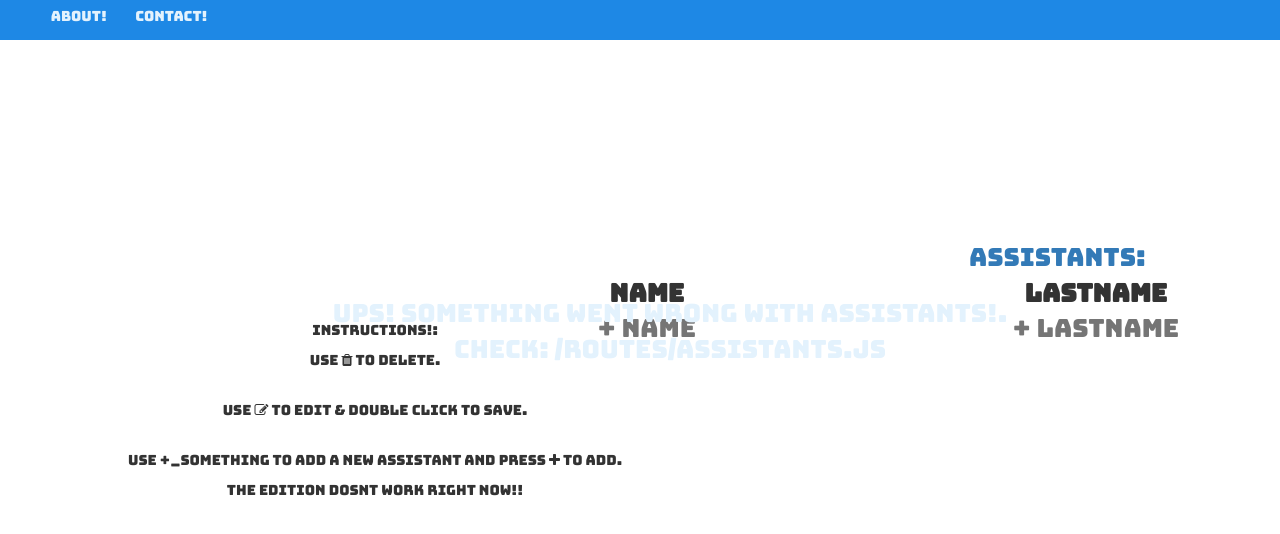
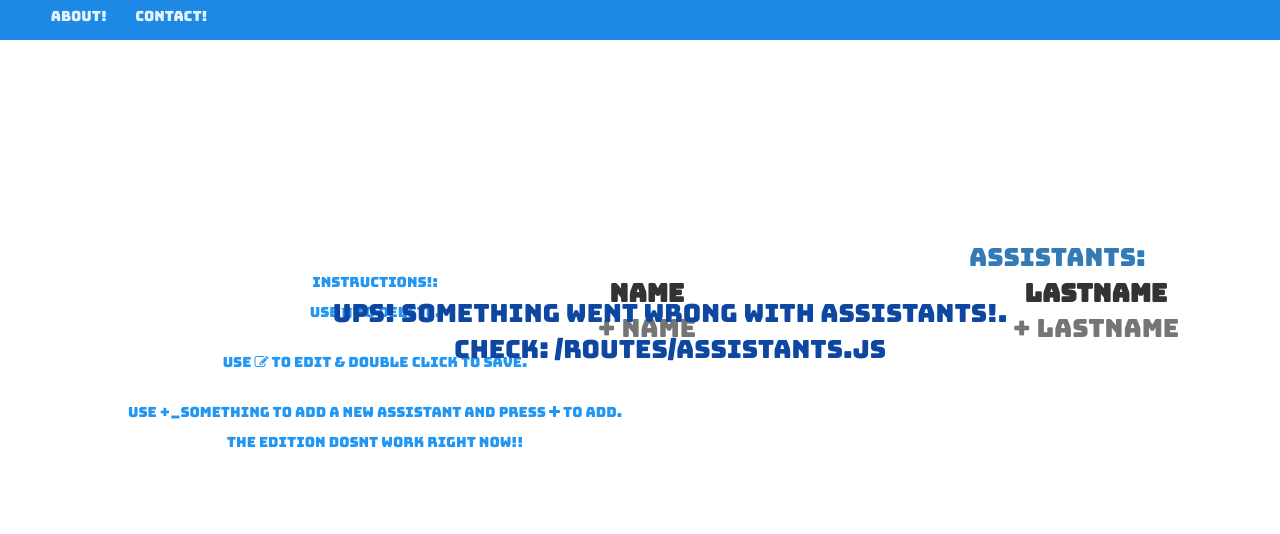
Before and after one commit to ixshel/coding101, a website: page public/index.html in a window 1280 px wide. Shown: the top 534 px of the page. Drawn offline with nearby package versions, Linux system fonts and the light colour scheme; no server answers.

Commit message:
More styles

```diff
--- a/public/styles/styles.css
+++ b/public/styles/styles.css
@@ -80,16 +80,21 @@
     text-align: center;
 }
 .info{
+    color: #2196f3;
     text-align: center;
     position: absolute;
     left: 10%;
-    top: 40%;
+    top: 34%;
 }
 .noassistants {
-    color: #e3f2fd;
+    color: #0d47a1;
     text-align: center;
     position: absolute;
     top: 37%;
     left: 26%;
     font-size: 25px;
 }
+#formi input{
+    text-align: center;
+    border: none;
+}
```
